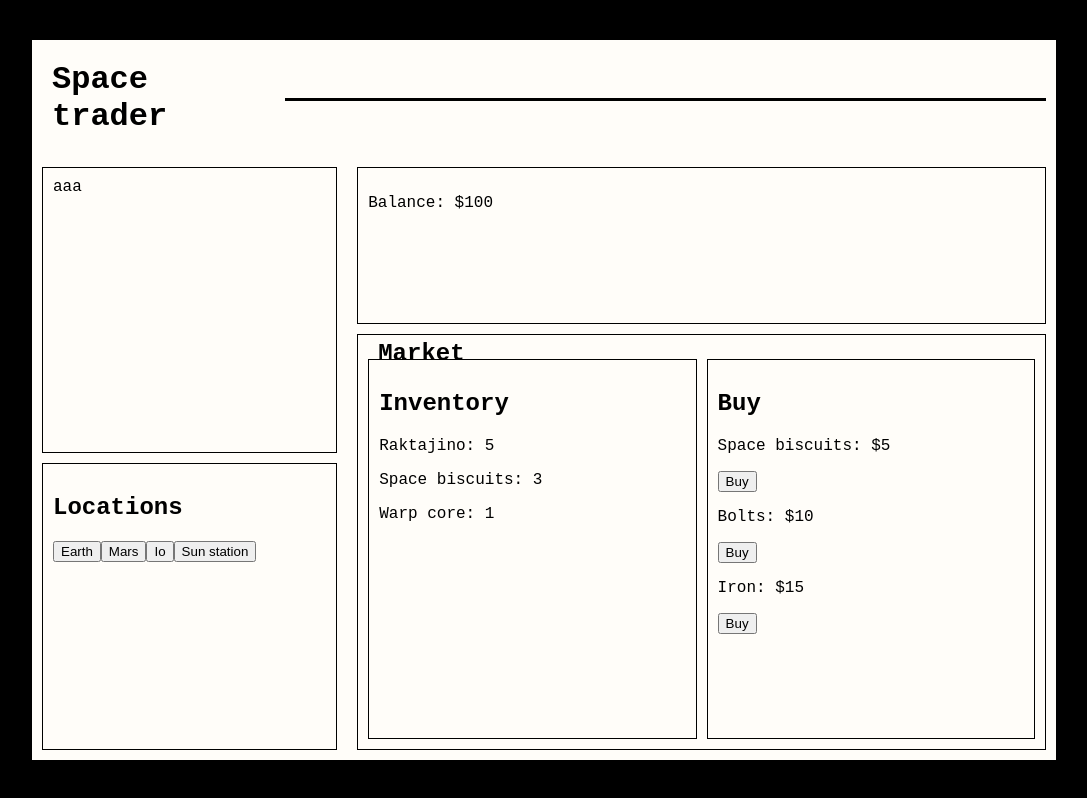
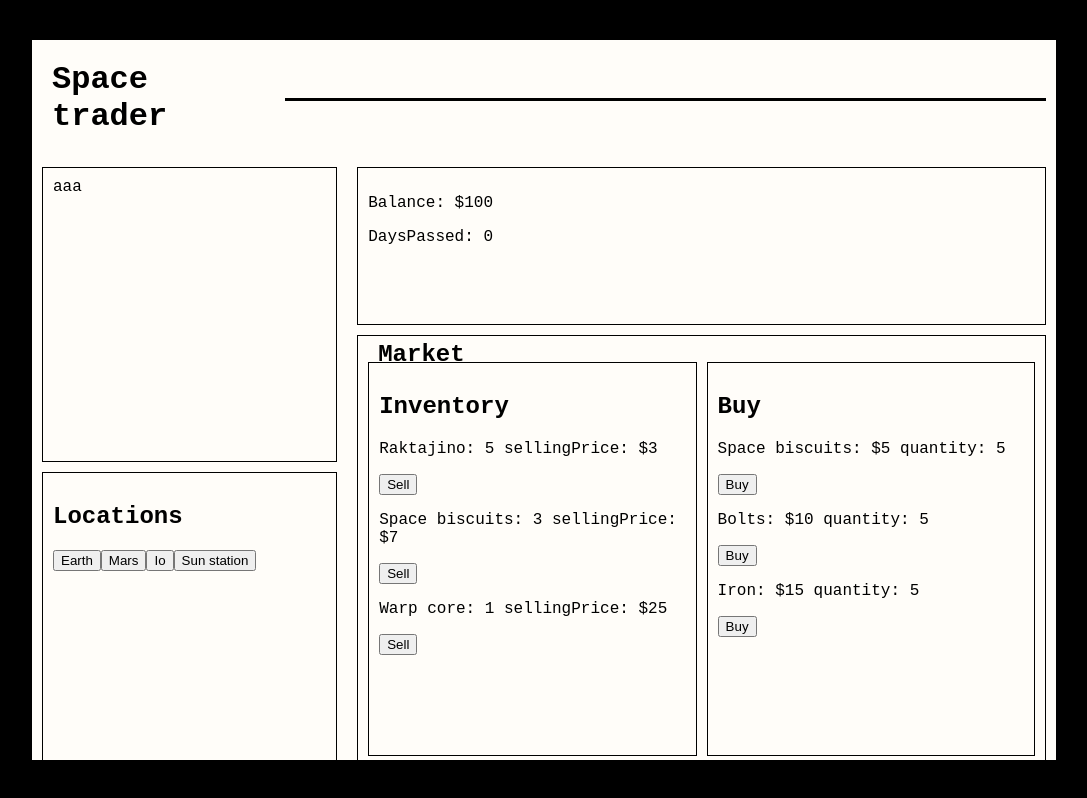
Before and after one commit to AmonMcDuul/space-trader, an Angular app: page / in a window 1280 px wide. Shown: the whole page, without its empty margins (96-1183 px from the left). Built offline with nearby package versions, Linux system fonts and the light colour scheme.

Commit message:
next day sel logic

```diff
--- a/src/app/home/home.component.html
+++ b/src/app/home/home.component.html
@@ -10,7 +10,7 @@
                 </div>
                 <div class="travel-container">
                     <h2>Locations</h2>
-                    <button *ngFor="let location of locations" (click)="travel(location)">
+                    <button *ngFor="let location of locations" (click)="Travel(location)">
                         {{ location }}
                     </button>
                 </div>
@@ -18,6 +18,7 @@
             <div class="right-container">
                 <div class="status-container">
                     <p>Balance: ${{ balance }}</p>
+                    <p>DaysPassed: {{ daysPassed }}</p>
                 </div>
                 <div class="market-container">
                     <div class="market-title">
@@ -27,14 +28,15 @@
                         <div class="inventory">
                             <h2>Inventory</h2>
                             <div class="item" *ngFor="let item of inventory">
-                                <p>{{ item.name }}: {{ item.quantity }}</p>
+                                <p>{{ item.name }}: {{ item.quantity }} sellingPrice: ${{ item.price }}</p>
+                                <button (click)="Sell(item)">Sell</button>
                             </div>
                         </div>
                         <div class="market">
                             <h2>Buy</h2>
                             <div class="item" *ngFor="let item of marketItems">
-                                <p>{{ item.name }}: ${{ item.price }}</p>
-                                <button (click)="buy(item)">Buy</button>
+                                <p>{{ item.name }}: ${{ item.price }} quantity: {{ item.quantity }}</p>
+                                <button (click)="Buy(item)">Buy</button>
                             </div>
                         </div>
                     </div>
--- a/src/app/home/home.component.ts
+++ b/src/app/home/home.component.ts
@@ -9,35 +9,66 @@ import { Component } from '@angular/core';
   styleUrls: ['./home.component.scss']
 })
 export class HomeComponent {
+  gameLength = 30;
+  daysPassed = 0;
   balance = 100;
+  shield = 0;
+  weapon = 0;
   inventory = [
-    { name: 'Raktajino', quantity: 5 },
-    { name: 'Space biscuits', quantity: 3 },
-    { name: 'Warp core', quantity: 1 }
+    { name: 'Raktajino', price: 3, quantity: 5 },
+    { name: 'Space biscuits', price: 7, quantity: 3 },
+    { name: 'Warp core', price: 25, quantity: 1 }
   ];
   locations = ['Earth', 'Mars', 'Io', 'Sun station'];
   marketItems = [
-    { name: 'Space biscuits', price: 5 },
-    { name: 'Bolts', price: 10 },
-    { name: 'Iron', price: 15 }
+    { name: 'Space biscuits', price: 5, quantity: 5 },
+    { name: 'Bolts', price: 10, quantity: 5 },
+    { name: 'Iron', price: 15, quantity: 5 }
   ];
 
-  travel(location: string) {
-    console.log(`Traveling to ${location}`);
+  EndGame(){
+    console.log('Ended game');
   }
 
-  buy(item: { name: string; price: number }) {
+  NextDay(){
+    this.daysPassed++;
+    if(this.daysPassed >= this.gameLength){
+      this.EndGame();
+    }
+  }
+
+  Travel(location: string) {
+    console.log(`Traveling to ${location}`);
+    this.NextDay();
+  }
+
+  Buy(item: { name: string; price: number }) {
     if (this.balance >= item.price) {
       this.balance -= item.price;
       const inventoryItem = this.inventory.find(i => i.name === item.name);
-      if (inventoryItem) {
+      const marketItem = this.marketItems.find(i => i.name === item.name);
+      if (inventoryItem && marketItem) {
+        marketItem.quantity--;
         inventoryItem.quantity++;
       } else {
-        this.inventory.push({ name: item.name, quantity: 1 });
+        this.inventory.push({ name: item.name, price: item.price, quantity: 1 });
       }
       console.log(`Bought ${item.name}`);
     } else {
       console.log('Not enough money');
     }
   }
+
+  Sell(item: { name: string; price: number }){
+    const marketItem = this.marketItems.find(i => i.name === item.name);
+    const inventoryItem = this.inventory.find(i => i.name === item.name);
+    this.balance += item.price;
+    if (inventoryItem && marketItem) {
+      inventoryItem.quantity--;
+      marketItem.quantity++;
+    } else {
+      this.marketItems.push({ name: item.name, price: item.price, quantity: 1 });
+    }
+    console.log(`Sold ${item.name}`);
+  }
 }
```
